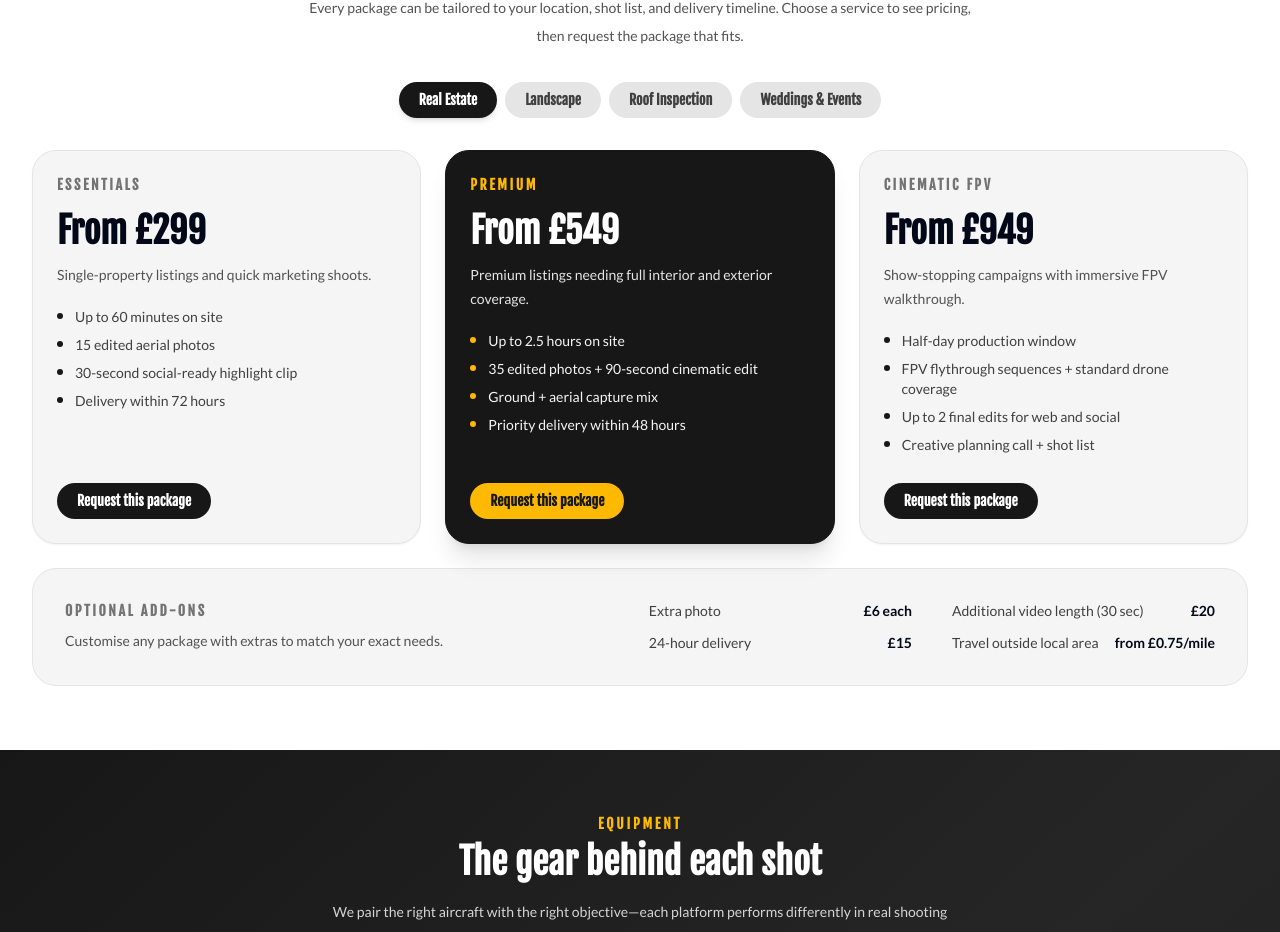
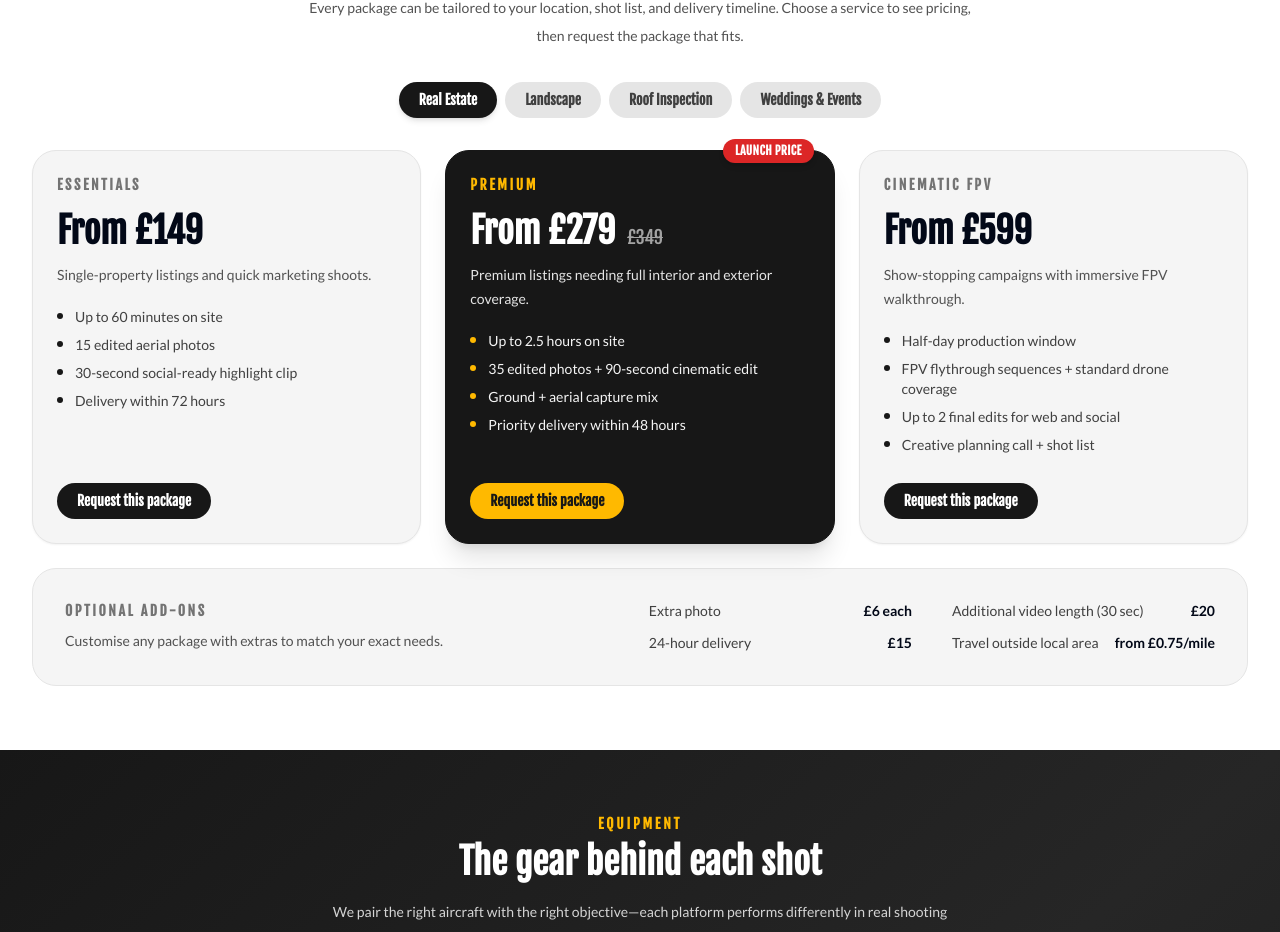
Before and after one commit to NickGolitsyn/snapshot-drones, a Next.js app: page / in a window 1280 px wide. Shown: the part 3656-4588 px from the top of the page. Built offline with nearby package versions, Linux system fonts and the light colour scheme; no server answers.

Commit message:
offer pricing

```diff
--- a/app/page.tsx
+++ b/app/page.tsx
@@ -21,6 +21,8 @@ interface PricingPackage {
   idealFor: string;
   features: string[];
   highlighted?: boolean;
+  offerPrice?: string;
+  offerLabel?: string;
 }
 
 const WHAT_WE_DO_FEATURES: {
@@ -165,7 +167,7 @@ const SERVICE_PRICING: Record<ServiceSlug, { name: string; packages: PricingPack
       {
         id: 1,
         name: "Essentials",
-        fromPrice: "£299",
+        fromPrice: "£149",
         idealFor: "Single-property listings and quick marketing shoots.",
         features: [
           "Up to 60 minutes on site",
@@ -177,7 +179,9 @@ const SERVICE_PRICING: Record<ServiceSlug, { name: string; packages: PricingPack
       {
         id: 2,
         name: "Premium",
-        fromPrice: "£549",
+        fromPrice: "£349",
+        offerPrice: "£279",
+        offerLabel: "Launch price",
         idealFor: "Premium listings needing full interior and exterior coverage.",
         features: [
           "Up to 2.5 hours on site",
@@ -190,7 +194,7 @@ const SERVICE_PRICING: Record<ServiceSlug, { name: string; packages: PricingPack
       {
         id: 3,
         name: "Cinematic FPV",
-        fromPrice: "£949",
+        fromPrice: "£599",
         idealFor: "Show-stopping campaigns with immersive FPV walkthrough.",
         features: [
           "Half-day production window",
@@ -207,7 +211,9 @@ const SERVICE_PRICING: Record<ServiceSlug, { name: string; packages: PricingPack
       {
         id: 1,
         name: "Standard",
-        fromPrice: "£249",
+        fromPrice: "£129",
+        offerPrice: "£99",
+        offerLabel: "Limited time",
         idealFor: "Garden and small-site aerial stills for marketing.",
         features: [
           "Up to 45 minutes on site",
@@ -219,7 +225,7 @@ const SERVICE_PRICING: Record<ServiceSlug, { name: string; packages: PricingPack
       {
         id: 2,
         name: "Extended",
-        fromPrice: "£499",
+        fromPrice: "£299",
         idealFor: "Estates, parks, and developments needing full aerial coverage.",
         features: [
           "Up to 2 hours on site",
@@ -232,7 +238,7 @@ const SERVICE_PRICING: Record<ServiceSlug, { name: string; packages: PricingPack
       {
         id: 3,
         name: "Cinematic",
-        fromPrice: "£849",
+        fromPrice: "£549",
         idealFor: "Premium landscape film for brand and editorial use.",
         features: [
           "Half-day production window",
@@ -249,7 +255,7 @@ const SERVICE_PRICING: Record<ServiceSlug, { name: string; packages: PricingPack
       {
         id: 1,
         name: "Basic Survey",
-        fromPrice: "£199",
+        fromPrice: "£99",
         idealFor: "Single residential roof check for damage or wear.",
         features: [
           "Up to 30 minutes on site",
@@ -261,7 +267,9 @@ const SERVICE_PRICING: Record<ServiceSlug, { name: string; packages: PricingPack
       {
         id: 2,
         name: "Full Report",
-        fromPrice: "£399",
+        fromPrice: "£249",
+        offerPrice: "£199",
+        offerLabel: "20% off",
         idealFor: "Detailed inspection for insurance, surveys, or pre-sale.",
         features: [
           "Up to 60 minutes on site",
@@ -274,7 +282,7 @@ const SERVICE_PRICING: Record<ServiceSlug, { name: string; packages: PricingPack
       {
         id: 3,
         name: "Commercial",
-        fromPrice: "£699",
+        fromPrice: "£449",
         idealFor: "Large or multi-unit commercial roof assessments.",
         features: [
           "Up to half-day on site",
@@ -291,7 +299,7 @@ const SERVICE_PRICING: Record<ServiceSlug, { name: string; packages: PricingPack
       {
         id: 1,
         name: "Highlights",
-        fromPrice: "£349",
+        fromPrice: "£199",
         idealFor: "Short aerial coverage to capture the venue and key moments.",
         features: [
           "Up to 60 minutes of flight time",
@@ -303,7 +311,9 @@ const SERVICE_PRICING: Record<ServiceSlug, { name: string; packages: PricingPack
       {
         id: 2,
         name: "Full Day",
-        fromPrice: "£649",
+        fromPrice: "£399",
+        offerPrice: "£329",
+        offerLabel: "Launch price",
         idealFor: "Ceremony to reception aerial coverage for a complete story.",
         features: [
           "Up to 4 hours on site",
@@ -316,7 +326,7 @@ const SERVICE_PRICING: Record<ServiceSlug, { name: string; packages: PricingPack
       {
         id: 3,
         name: "Cinematic FPV",
-        fromPrice: "£1,049",
+        fromPrice: "£649",
         idealFor: "Dynamic FPV sequences for truly cinematic wedding films.",
         features: [
           "Full-day production",
@@ -923,10 +933,11 @@ export default function Home() {
           <div className="mt-8 grid gap-6 md:grid-cols-3">
             {activePricing.packages.map((pkg) => {
               const isHighlighted = pkg.highlighted === true;
+              const hasOffer = Boolean(pkg.offerPrice);
               return (
                 <motion.article
                   key={`${selectedService}-${pkg.id}`}
-                  className={`flex h-full flex-col rounded-3xl border p-6 shadow-sm ${
+                  className={`relative flex h-full flex-col rounded-3xl border p-6 shadow-sm ${
                     isHighlighted
                       ? "border-neutral-900 bg-neutral-900 text-white shadow-xl"
                       : "border-neutral-200 bg-neutral-100"
@@ -935,6 +946,11 @@ export default function Home() {
                   animate={{ opacity: 1, y: 0, scale: 1 }}
                   transition={{ duration: 0.4, ease: "easeOut" }}
                 >
+                  {hasOffer && pkg.offerLabel && (
+                    <span className="absolute -top-3 right-5 inline-flex items-center rounded-full bg-red-600 px-3 py-1 text-xs font-bold uppercase tracking-wide text-white shadow-md">
+                      {pkg.offerLabel}
+                    </span>
+                  )}
                   <p
                     className={`text-sm font-semibold uppercase tracking-[0.18em] ${
                       isHighlighted ? "text-brand-yellow" : "text-neutral-500"
@@ -942,9 +958,20 @@ export default function Home() {
                   >
                     {pkg.name}
                   </p>
-                  <p className="mt-4 text-4xl font-semibold">
-                    From {pkg.fromPrice}
-                  </p>
+                  {hasOffer ? (
+                    <div className="mt-4 flex items-baseline gap-3">
+                      <p className="text-4xl font-semibold">
+                        From {pkg.offerPrice}
+                      </p>
+                      <p className={`text-lg line-through ${isHighlighted ? "text-neutral-400" : "text-neutral-400"}`}>
+                        {pkg.fromPrice}
+                      </p>
+                    </div>
+                  ) : (
+                    <p className="mt-4 text-4xl font-semibold">
+                      From {pkg.fromPrice}
+                    </p>
+                  )}
                   <p
                     className={`mt-3 text-sm leading-6 ${
                       isHighlighted ? "text-neutral-200" : "text-neutral-600"
--- a/components/Contact.tsx
+++ b/components/Contact.tsx
@@ -50,6 +50,8 @@ interface PricingPackage {
   idealFor: string;
   features: string[];
   highlighted?: boolean;
+  offerPrice?: string;
+  offerLabel?: string;
 }
 
 interface ContactProps {
@@ -346,7 +348,10 @@ export function Contact({
                   <SelectContent className="bg-neutral-200 border-neutral-300">
                     {packageOptions.map((pkg) => (
                       <SelectItem key={pkg.id} value={pkg.name}>
-                        {pkg.name} — from {pkg.fromPrice}
+                        {pkg.name} — from {pkg.offerPrice ?? pkg.fromPrice}
+                        {pkg.offerPrice && (
+                          <span className="ml-1 text-neutral-400 line-through">{pkg.fromPrice}</span>
+                        )}
                       </SelectItem>
                     ))}
                   </SelectContent>
```
